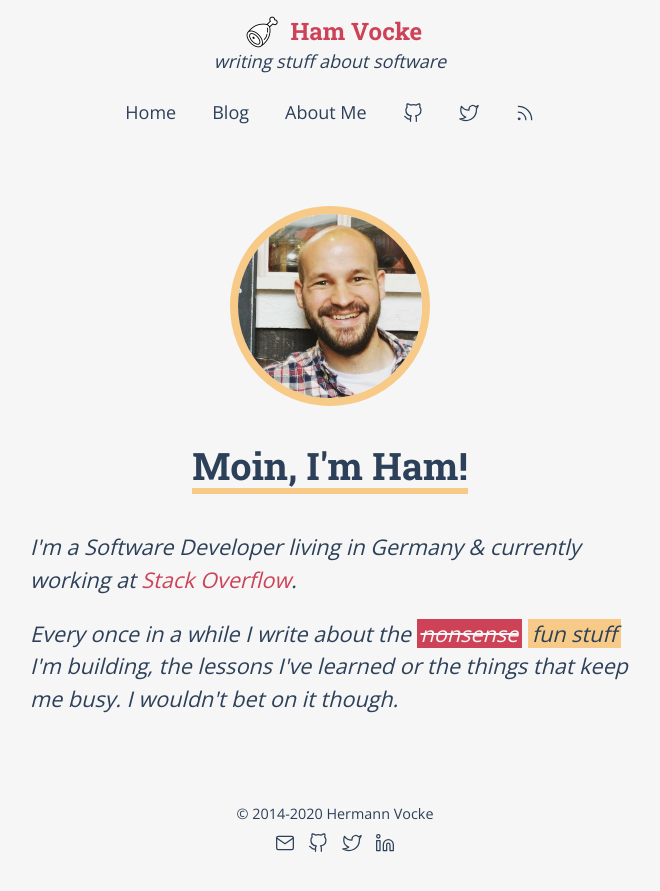
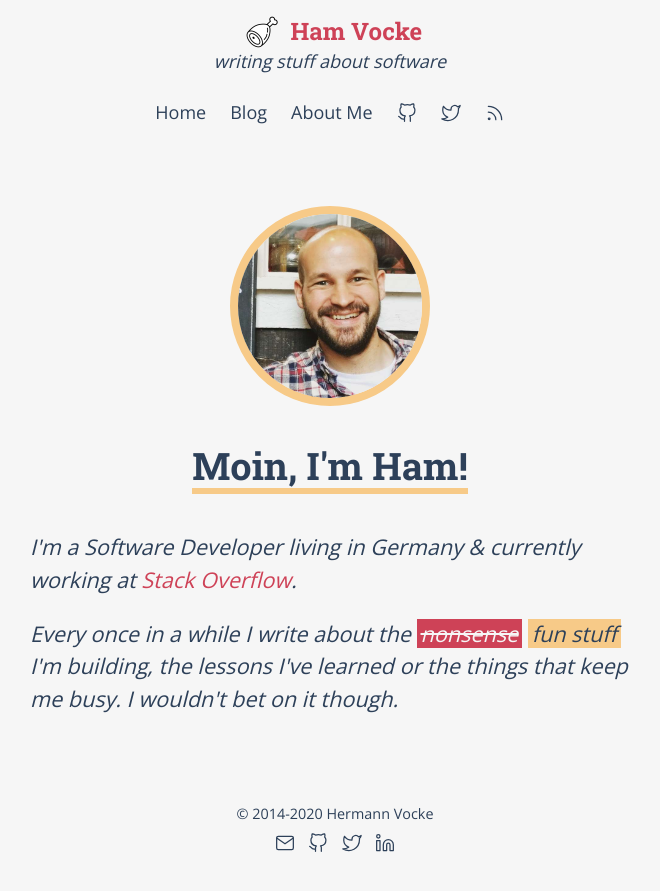
Before and after one commit to hamvocke/hamvocke.github.io, a Jekyll site: the page built from index.html, in a window 1280 px wide. Shown: the top 891 px of the page, without its empty margins (310-970 px from the left). Built offline with Jekyll 4.4.1, drawn with Linux system fonts in a browser that asks for light colours.

Commit message:
fix borked grid layout

```diff
--- a/assets/css/hamvocke.css
+++ b/assets/css/hamvocke.css
@@ -195,7 +195,7 @@
 nav ul li a {
     display: inline-block;
     padding: 12px;
-    margin: 0 6px;
+    margin: 0;
     color: var(--black);
 }
 
@@ -209,7 +209,8 @@
 
 main#content {
     text-align: left;
-    width: 600px;
+    max-width: 600px;
+    min-width: 0;
     margin: auto;
 }
 
@@ -473,7 +474,7 @@
 
 @media (max-width: 768px) {
     main#content {
-	    width: 100%;
+	  max-width: 100%;
       padding: 16px;
     }
 
@@ -495,7 +496,7 @@
     }
 }
 
-@media(max-width: 320px) {
+@media(max-width: 360px) {
     nav .nav-icon {
         display: none;
     }
```
